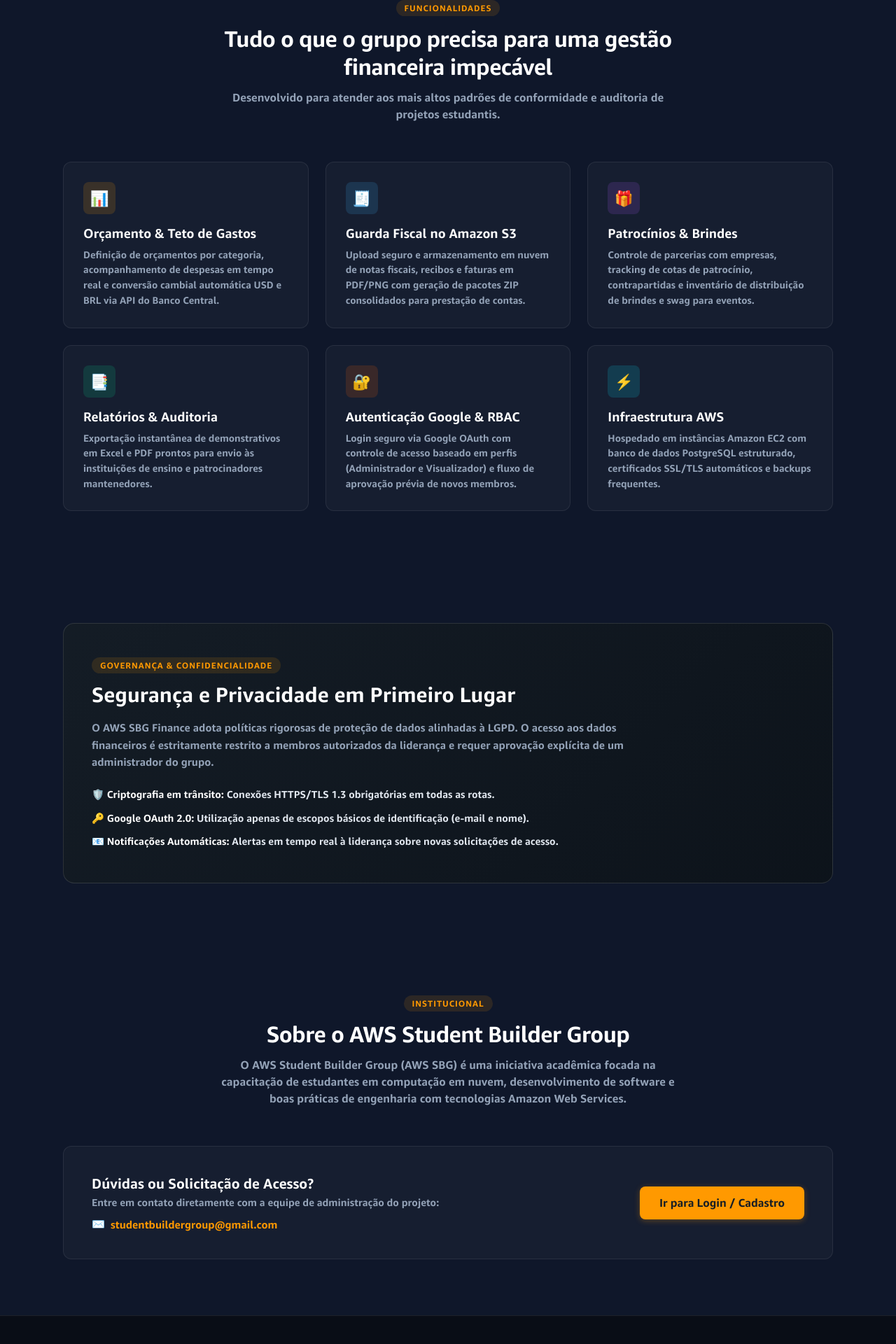
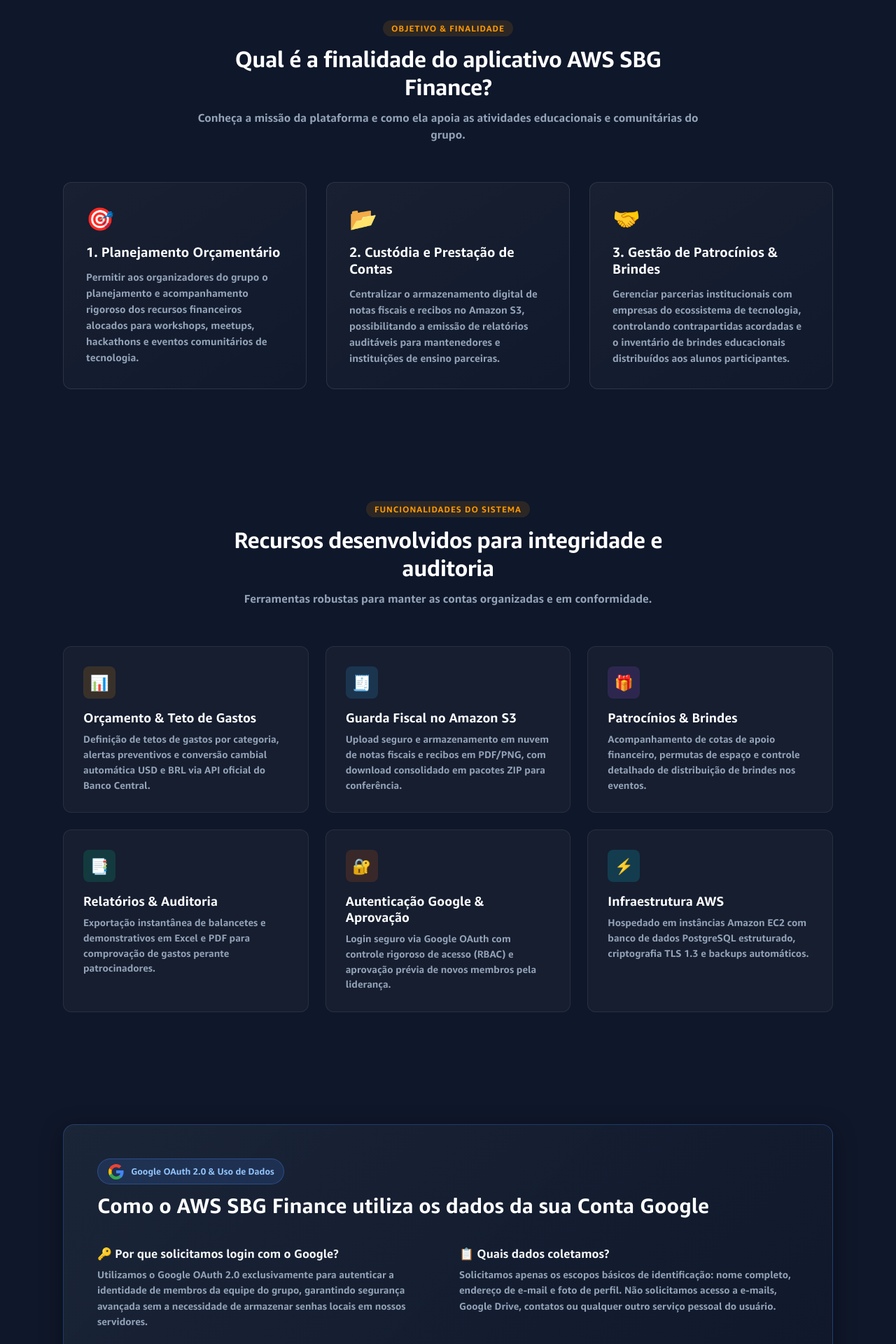
Before and after one commit to FlaviaMarcella/manager-financial, an Angular app in the folder frontend/: page / in a window 1280 px wide. Shown: the part 860-2780 px from the top of the page at 70% size. Built offline with nearby package versions, Linux system fonts and the light colour scheme.

Commit message:
feat(landing): add explicit application purpose and Google data usage section for Google OAuth compliance

```diff
--- a/frontend/angular.json
+++ b/frontend/angular.json
@@ -44,8 +44,8 @@
                 },
                 {
                   "type": "anyComponentStyle",
-                  "maximumWarning": "4kB",
-                  "maximumError": "8kB"
+                  "maximumWarning": "15kB",
+                  "maximumError": "30kB"
                 }
               ],
               "outputHashing": "all"
--- a/frontend/src/app/pages/landing/landing.component.ts
+++ b/frontend/src/app/pages/landing/landing.component.ts
@@ -21,9 +21,10 @@
           </div>
 
           <nav class="nav-links">
+            <a href="#finalidade">Finalidade</a>
             <a href="#recursos">Recursos</a>
-            <a href="#seguranca">Governança & Segurança</a>
-            <a href="#sobre">Sobre o Grupo</a>
+            <a href="#google-data">Uso de Dados Google</a>
+            <a href="#seguranca">Segurança</a>
             <a routerLink="/privacidade">Privacidade</a>
             <a routerLink="/termos">Termos</a>
           </nav>
@@ -52,7 +53,7 @@
           </h1>
 
           <p class="hero-subtext">
-            O <strong>AWS SBG Finance</strong> é a aplicação centralizada de gestão orçamentária, custódia de notas fiscais, controle de patrocínios e inventário de brindes da comunidade estudantil AWS Student Builder Group.
+            O <strong>AWS SBG Finance</strong> é a aplicação centralizada desenvolvida para o <strong>AWS Student Builder Group</strong>, com o propósito exclusivo de realizar a gestão orçamentária, custódia de notas fiscais, controle de cotas de patrocínio e inventário de brindes para eventos estudantis e acadêmicos de computação em nuvem.
           </p>
 
           <div class="hero-cta-group">
@@ -60,7 +61,7 @@
               <span>Acessar com Conta Google</span>
               <span class="arrow">&rarr;</span>
             </a>
-            <a href="#recursos" class="btn btn-hero-secondary">Conhecer Recursos</a>
+            <a href="#finalidade" class="btn btn-hero-secondary">Conhecer a Finalidade</a>
           </div>
 
           <!-- Destaque de métricas / pilares -->
@@ -83,56 +84,143 @@
         </div>
       </section>
 
-      <!-- Seção de Recursos Principais -->
+      <!-- Seção 1: Finalidade da Aplicação (Exigência Google OAuth) -->
+      <section id="finalidade" class="section purpose-section">
+        <div class="section-container">
+          <div class="section-header">
+            <span class="section-tag">Objetivo & Finalidade</span>
+            <h2>Qual é a finalidade do aplicativo AWS SBG Finance?</h2>
+            <p>Conheça a missão da plataforma e como ela apoia as atividades educacionais e comunitárias do grupo.</p>
+          </div>
+
+          <div class="purpose-grid">
+            <div class="purpose-card">
+              <div class="purpose-icon">🎯</div>
+              <h3>1. Planejamento Orçamentário</h3>
+              <p>
+                Permitir aos organizadores do grupo o planejamento e acompanhamento rigoroso dos recursos financeiros alocados para workshops, meetups, hackathons e eventos comunitários de tecnologia.
+              </p>
+            </div>
+
+            <div class="purpose-card">
+              <div class="purpose-icon">📂</div>
+              <h3>2. Custódia e Prestação de Contas</h3>
+              <p>
+                Centralizar o armazenamento digital de notas fiscais e recibos no Amazon S3, possibilitando a emissão de relatórios auditáveis para mantenedores e instituições de ensino parceiras.
+              </p>
+            </div>
+
+            <div class="purpose-card">
+              <div class="purpose-icon">🤝</div>
+              <h3>3. Gestão de Patrocínios & Brindes</h3>
+              <p>
+                Gerenciar parcerias institucionais com empresas do ecossistema de tecnologia, controlando contrapartidas acordadas e o inventário de brindes educacionais distribuídos aos alunos participantes.
+              </p>
+            </div>
+          </div>
+        </div>
+      </section>
+
+      <!-- Seção 2: Recursos & Funcionalidades -->
       <section id="recursos" class="section features-section">
         <div class="section-container">
           <div class="section-header">
-            <span class="section-tag">Funcionalidades</span>
-            <h2>Tudo o que o grupo precisa para uma gestão financeira impecável</h2>
-            <p>Desenvolvido para atender aos mais altos padrões de conformidade e auditoria de projetos estudantis.</p>
+            <span class="section-tag">Funcionalidades do Sistema</span>
+            <h2>Recursos desenvolvidos para integridade e auditoria</h2>
+            <p>Ferramentas robustas para manter as contas organizadas e em conformidade.</p>
           </div>
 
           <div class="cards-grid">
             <div class="feature-card">
               <div class="icon-circle icon-amber">📊</div>
               <h3>Orçamento & Teto de Gastos</h3>
-              <p>Definição de orçamentos por categoria, acompanhamento de despesas em tempo real e conversão cambial automática USD e BRL via API do Banco Central.</p>
+              <p>Definição de tetos de gastos por categoria, alertas preventivos e conversão cambial automática USD e BRL via API oficial do Banco Central.</p>
             </div>
 
             <div class="feature-card">
               <div class="icon-circle icon-blue">🧾</div>
               <h3>Guarda Fiscal no Amazon S3</h3>
-              <p>Upload seguro e armazenamento em nuvem de notas fiscais, recibos e faturas em PDF/PNG com geração de pacotes ZIP consolidados para prestação de contas.</p>
+              <p>Upload seguro e armazenamento em nuvem de notas fiscais e recibos em PDF/PNG, com download consolidado em pacotes ZIP para conferência.</p>
             </div>
 
             <div class="feature-card">
               <div class="icon-circle icon-purple">🎁</div>
               <h3>Patrocínios & Brindes</h3>
-              <p>Controle de parcerias com empresas, tracking de cotas de patrocínio, contrapartidas e inventário de distribuição de brindes e swag para eventos.</p>
+              <p>Acompanhamento de cotas de apoio financeiro, permutas de espaço e controle detalhado de distribuição de brindes nos eventos.</p>
             </div>
 
             <div class="feature-card">
               <div class="icon-circle icon-green">📑</div>
               <h3>Relatórios & Auditoria</h3>
-              <p>Exportação instantânea de demonstrativos em Excel e PDF prontos para envio às instituições de ensino e patrocinadores mantenedores.</p>
+              <p>Exportação instantânea de balancetes e demonstrativos em Excel e PDF para comprovação de gastos perante patrocinadores.</p>
             </div>
 
             <div class="feature-card">
               <div class="icon-circle icon-orange">🔐</div>
-              <h3>Autenticação Google & RBAC</h3>
-              <p>Login seguro via Google OAuth com controle de acesso baseado em perfis (Administrador e Visualizador) e fluxo de aprovação prévia de novos membros.</p>
+              <h3>Autenticação Google & Aprovação</h3>
+              <p>Login seguro via Google OAuth com controle rigoroso de acesso (RBAC) e aprovação prévia de novos membros pela liderança.</p>
             </div>
 
             <div class="feature-card">
               <div class="icon-circle icon-cyan">⚡</div>
               <h3>Infraestrutura AWS</h3>
-              <p>Hospedado em instâncias Amazon EC2 com banco de dados PostgreSQL estruturado, certificados SSL/TLS automáticos e backups frequentes.</p>
+              <p>Hospedado em instâncias Amazon EC2 com banco de dados PostgreSQL estruturado, criptografia TLS 1.3 e backups automáticos.</p>
             </div>
           </div>
         </div>
       </section>
 
-      <!-- Seção de Governança e Segurança -->
+      <!-- Seção 3: Uso de Dados do Google & Conformidade (Específica para aprovação do Google) -->
+      <section id="google-data" class="section google-compliance-section">
+        <div class="section-container">
+          <div class="compliance-box">
+            <div class="compliance-header">
+              <div class="google-badge">
+                <svg class="google-icon" viewBox="0 0 24 24" width="24" height="24">
+                  <path fill="#4285F4" d="M22.56 12.25c0-.78-.07-1.53-.2-2.25H12v4.26h5.92c-.26 1.37-1.04 2.53-2.21 3.31v2.77h3.57c2.08-1.92 3.28-4.74 3.28-8.09z"/>
+                  <path fill="#34A853" d="M12 23c2.97 0 5.46-.98 7.28-2.66l-3.57-2.77c-.98.66-2.23 1.06-3.71 1.06-2.86 0-5.29-1.93-6.16-4.53H2.18v2.84C3.99 20.53 7.7 23 12 23z"/>
+                  <path fill="#FBBC05" d="M5.84 14.09c-.22-.66-.35-1.36-.35-2.09s.13-1.43.35-2.09V7.06H2.18C1.43 8.55 1 10.22 1 12s.43 3.45 1.18 4.94l2.85-2.22.81-.63z"/>
+                  <path fill="#EA4335" d="M12 5.38c1.62 0 3.06.56 4.21 1.64l3.15-3.15C17.45 2.09 14.97 1 12 1 7.7 1 3.99 3.47 2.18 7.06l3.66 2.84c.87-2.6 3.3-4.52 6.16-4.52z"/>
+                </svg>
+                <span>Google OAuth 2.0 & Uso de Dados</span>
+              </div>
+              <h2>Como o AWS SBG Finance utiliza os dados da sua Conta Google</h2>
+            </div>
+
+            <div class="compliance-items">
+              <div class="c-item">
+                <h4>🔑 Por que solicitamos login com o Google?</h4>
+                <p>
+                  Utilizamos o Google OAuth 2.0 exclusivamente para autenticar a identidade de membros da equipe do grupo, garantindo segurança avançada sem a necessidade de armazenar senhas locais em nossos servidores.
+                </p>
+              </div>
+
+              <div class="c-item">
+                <h4>📋 Quais dados coletamos?</h4>
+                <p>
+                  Solicitamos apenas os escopos básicos de identificação: <strong>nome completo</strong>, <strong>endereço de e-mail</strong> e <strong>foto de perfil</strong>. Não solicitamos acesso a e-mails, Google Drive, contatos ou qualquer outro serviço pessoal do usuário.
+                </p>
+              </div>
+
+              <div class="c-item">
+                <h4>🛡️ Como seus dados são protegidos e utilizados?</h4>
+                <p>
+                  Seu e-mail é utilizado unicamente para associar seu perfil às permissões no sistema (Administrador ou Visualizador). <strong>Nunca vendemos, transferimos ou compartilhamos</strong> suas informações com terceiros, empresas de marketing ou redes de anúncios.
+                </p>
+              </div>
+
+              <div class="c-item">
+                <h4>🗑️ Retenção e Exclusão de Dados</h4>
+                <p>
+                  Você pode revogar o acesso do aplicativo à sua conta a qualquer momento nas configurações de segurança do Google ou solicitar a exclusão definitiva dos seus dados de acesso entrando em contato pelo e-mail <a href="mailto:studentbuildergroup@gmail.com">studentbuildergroup@gmail.com</a>.
+                </p>
+              </div>
+            </div>
+          </div>
+        </div>
+      </section>
+
+      <!-- Seção 4: Governança e Segurança -->
       <section id="seguranca" class="section security-section">
         <div class="section-container">
           <div class="security-box">
@@ -144,7 +232,7 @@
               </p>
               <ul class="security-list">
                 <li>🛡️ <strong>Criptografia em trânsito:</strong> Conexões HTTPS/TLS 1.3 obrigatórias em todas as rotas.</li>
-                <li>🔑 <strong>Google OAuth 2.0:</strong> Utilização apenas de escopos básicos de identificação (e-mail e nome).</li>
+                <li>🔑 <strong>Acesso Controlado:</strong> Novos cadastros passam por aprovação prévia de um administrador.</li>
                 <li>📧 <strong>Notificações Automáticas:</strong> Alertas em tempo real à liderança sobre novas solicitações de acesso.</li>
               </ul>
             </div>
@@ -159,21 +247,21 @@
             <span class="section-tag">Institucional</span>
             <h2>Sobre o AWS Student Builder Group</h2>
             <p>
-              O <strong>AWS Student Builder Group (AWS SBG)</strong> é uma iniciativa acadêmica focada na capacitação de estudantes em computação em nuvem, desenvolvimento de software e boas práticas de engenharia com tecnologias Amazon Web Services.
+              O <strong>AWS Student Builder Group (AWS SBG)</strong> é uma comunidade acadêmica sem fins lucrativos focada na capacitação de estudantes em computação em nuvem, inteligência artificial e engenharia de software na AWS.
             </p>
           </div>
 
           <div class="contact-box">
             <div class="contact-info">
-              <h3>Dúvidas ou Solicitação de Acesso?</h3>
-              <p>Entre em contato diretamente com a equipe de administração do projeto:</p>
+              <h3>Dúvidas sobre o aplicativo ou solicitação de acesso?</h3>
+              <p>Fale diretamente com os responsáveis pela administração do projeto:</p>
               <div class="contact-email">
                 <span class="email-icon">✉️</span>
                 <a href="mailto:studentbuildergroup@gmail.com">studentbuildergroup@gmail.com</a>
               </div>
             </div>
             <div class="contact-action">
-              <a routerLink="/login" class="btn btn-primary btn-large">Ir para Login / Cadastro</a>
+              <a routerLink="/login" class="btn btn-primary btn-large">Acessar o Sistema</a>
             </div>
           </div>
         </div>
@@ -192,16 +280,17 @@
                 <span class="brand-title">AWS SBG Finance</span>
               </div>
               <p class="footer-desc">
-                Sistema Oficial de Gestão Financeira e Prestação de Contas do AWS Student Builder Group.
+                Sistema Oficial de Gestão Financeira, Controle de Orçamento e Prestação de Contas do AWS Student Builder Group.
               </p>
             </div>
 
             <div class="footer-links-col">
               <h4>Navegação</h4>
+              <a href="#finalidade">Finalidade</a>
               <a href="#recursos">Recursos</a>
+              <a href="#google-data">Uso de Dados Google</a>
               <a href="#seguranca">Segurança</a>
-              <a href="#sobre">Sobre o Grupo</a>
-              <a routerLink="/login">Acesso ao Sistema</a>
+              <a routerLink="/login">Login / Cadastro</a>
             </div>
 
             <div class="footer-links-col">
@@ -215,8 +304,8 @@
           <div class="footer-bottom">
             <p>&copy; 2026 <strong>AWS SBG Finance</strong> — AWS Student Builder Group. Todos os direitos reservados.</p>
             <div class="footer-legal-inline">
-              <a routerLink="/privacidade">Privacidade</a> &bull;
-              <a routerLink="/termos">Termos de Serviço</a>
+              <a routerLink="/privacidade">Política de Privacidade</a> &bull;
+              <a routerLink="/termos">Termos de Uso</a>
             </div>
           </div>
         </div>
@@ -233,7 +322,7 @@
 
     /* Navbar */
     .navbar {
-      background: rgba(15, 23, 42, 0.9);
+      background: rgba(15, 23, 42, 0.95);
       backdrop-filter: blur(12px);
       border-bottom: 1px solid rgba(255, 255, 255, 0.08);
       position: sticky;
@@ -273,12 +362,12 @@
     .nav-links {
       display: flex;
       align-items: center;
-      gap: 1.75rem;
+      gap: 1.5rem;
 
       a {
         color: #94A3B8;
         text-decoration: none;
-        font-size: 0.9rem;
+        font-size: 0.875rem;
         font-weight: 500;
         transition: color 0.2s;
 
@@ -377,7 +466,7 @@
       font-size: 1.15rem;
       color: #94A3B8;
       line-height: 1.6;
-      max-width: 720px;
+      max-width: 760px;
       margin: 0;
 
       strong {
@@ -467,7 +556,7 @@
       background: rgba(255, 255, 255, 0.1);
     }
 
-    /* Sections Common */
+    /* Common Section */
     .section {
       padding: 5rem 1.5rem;
     }
@@ -479,7 +568,7 @@
 
     .section-header {
       text-align: center;
-      max-width: 680px;
+      max-width: 720px;
       margin: 0 auto 3.5rem;
 
       h2 {
@@ -508,6 +597,38 @@
       padding: 0.25rem 0.75rem;
       border-radius: var(--radius-pill);
       display: inline-block;
+    }
+
+    /* Purpose Grid */
+    .purpose-grid {
+      display: grid;
+      grid-template-columns: repeat(auto-fit, minmax(300px, 1fr));
+      gap: 1.75rem;
+    }
+
+    .purpose-card {
+      background: linear-gradient(145deg, rgba(255, 255, 255, 0.04) 0%, rgba(255, 255, 255, 0.01) 100%);
+      border: 1px solid rgba(255, 255, 255, 0.1);
+      border-radius: var(--radius-md);
+      padding: 2rem;
+
+      .purpose-icon {
+        font-size: 2rem;
+        margin-bottom: 1rem;
+      }
+
+      h3 {
+        font-size: 1.2rem;
+        color: #FFFFFF;
+        margin-bottom: 0.75rem;
+      }
+
+      p {
+        font-size: 0.9rem;
+        color: #94A3B8;
+        line-height: 1.6;
+        margin: 0;
+      }
     }
 
     /* Feature Cards */
@@ -560,6 +681,67 @@
       &.icon-green { background: rgba(0, 214, 143, 0.15); color: #00D68F; }
       &.icon-orange { background: rgba(255, 92, 0, 0.15); color: #FF5C00; }
       &.icon-cyan { background: rgba(0, 229, 255, 0.15); color: #00E5FF; }
+    }
+
+    /* Google Compliance Box */
+    .compliance-box {
+      background: linear-gradient(135deg, rgba(30, 41, 59, 0.8) 0%, rgba(15, 23, 42, 0.95) 100%);
+      border: 1px solid rgba(66, 133, 244, 0.3);
+      border-radius: var(--radius-lg);
+      padding: 3rem;
+      box-shadow: 0 8px 32px rgba(0, 0, 0, 0.4);
+    }
+
+    .compliance-header {
+      margin-bottom: 2.5rem;
+
+      h2 {
+        font-size: 1.85rem;
+        font-weight: 800;
+        color: #FFFFFF;
+        margin-top: 0.75rem;
+      }
+    }
+
+    .google-badge {
+      display: inline-flex;
+      align-items: center;
+      gap: 0.6rem;
+      background: rgba(66, 133, 244, 0.15);
+      border: 1px solid rgba(66, 133, 244, 0.35);
+      padding: 0.35rem 0.85rem;
+      border-radius: var(--radius-pill);
+      font-size: 0.8rem;
+      font-weight: 700;
+      color: #93C5FD;
+    }
+
+    .compliance-items {
+      display: grid;
+      grid-template-columns: repeat(auto-fit, minmax(320px, 1fr));
+      gap: 2rem;
+    }
+
+    .c-item {
+      h4 {
+        font-size: 1.05rem;
+        color: #F8FAFC;
+        margin-bottom: 0.5rem;
+        display: flex;
+        align-items: center;
+        gap: 0.4rem;
+      }
+      p {
+        font-size: 0.875rem;
+        color: #94A3B8;
+        line-height: 1.6;
+        margin: 0;
+
+        a {
+          color: var(--color-amber);
+          text-decoration: underline;
+        }
+      }
     }
 
     /* Security Box */
@@ -739,6 +921,12 @@
       .stat-divider {
         display: none;
       }
+      .compliance-box {
+        padding: 2rem 1.5rem;
+      }
+      .compliance-items {
+        grid-template-columns: 1fr;
+      }
       .contact-box {
         flex-direction: column;
         align-items: flex-start;
```
